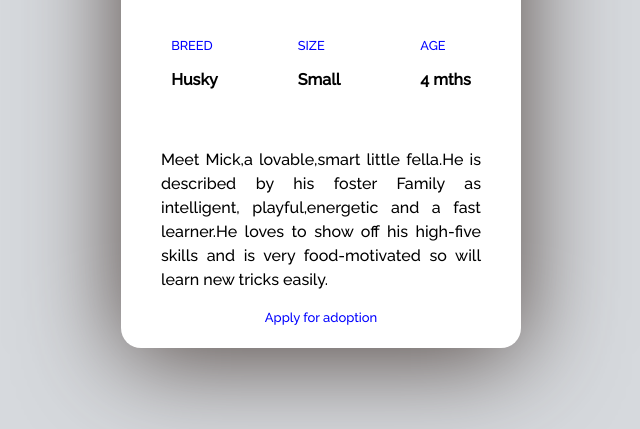
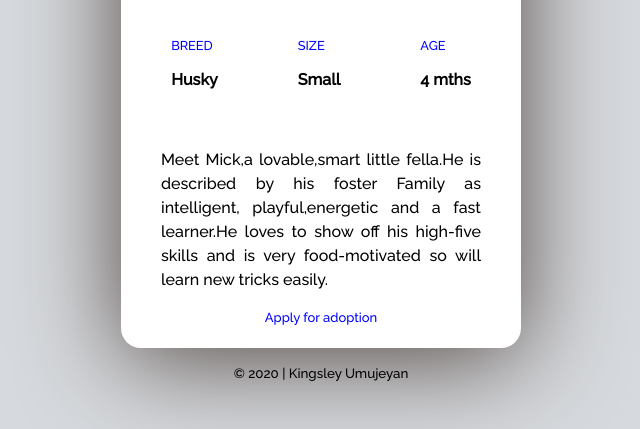
Before and after one commit to kuicpet/dogs, a plain HTML site: page index.html in a window 1280 px wide. Shown: the part 371-800 px from the top of the page, without its empty margins (319-959 px from the left). Drawn offline with Linux system fonts and the light colour scheme.

Commit message:
ft--copyright added

```diff
--- a/css/style.css
+++ b/css/style.css
@@ -107,6 +107,9 @@ p {
     padding: 0 2.5rem;
     margin: 0;
 }
+.copyright {
+    margin: 1%;
+}
 @media only screen and (max-width:400px){
     .card {
         width: 90%;
--- a/index.html
+++ b/index.html
@@ -39,6 +39,8 @@
             </div>
         </div>
     </main>
-
+    <footer class="copyright" >
+        <small >&copy; 2020 | Kingsley Umujeyan</small>
+    </footer>
 </body>
 </html>
```
